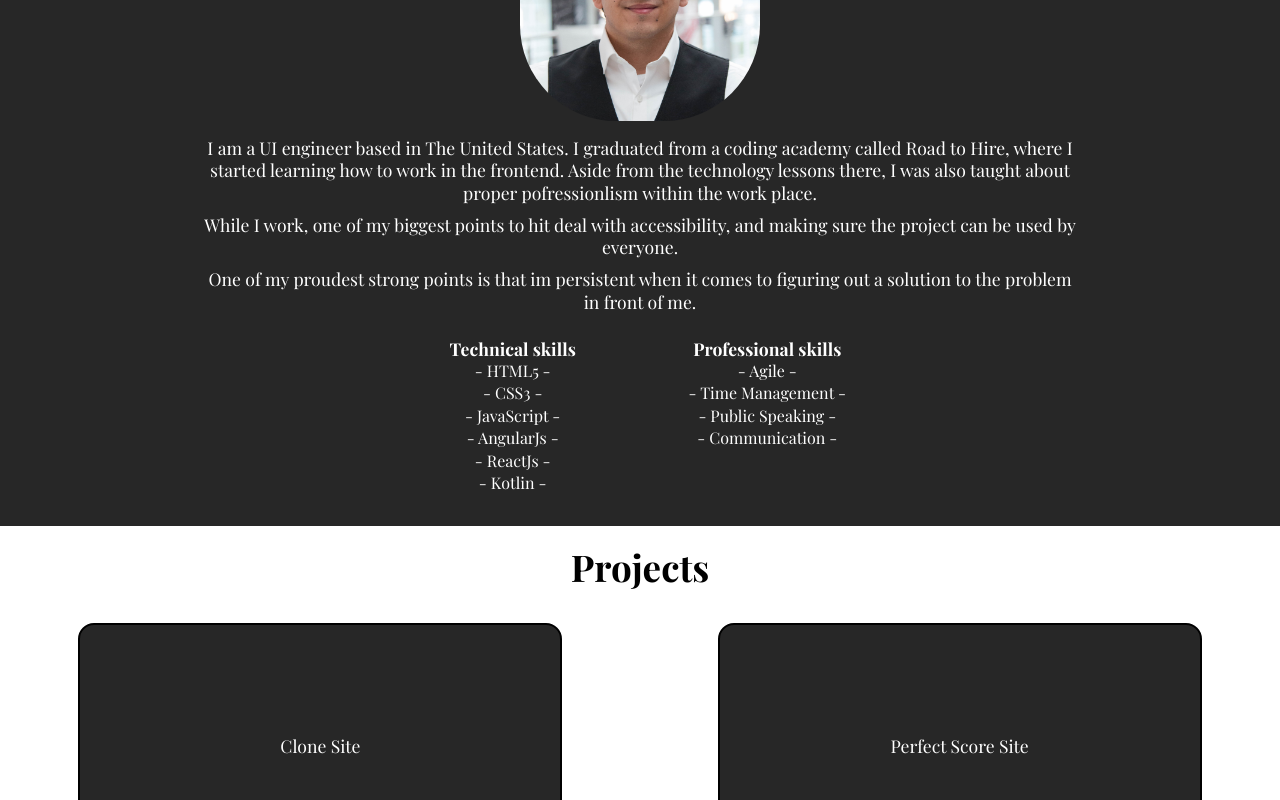
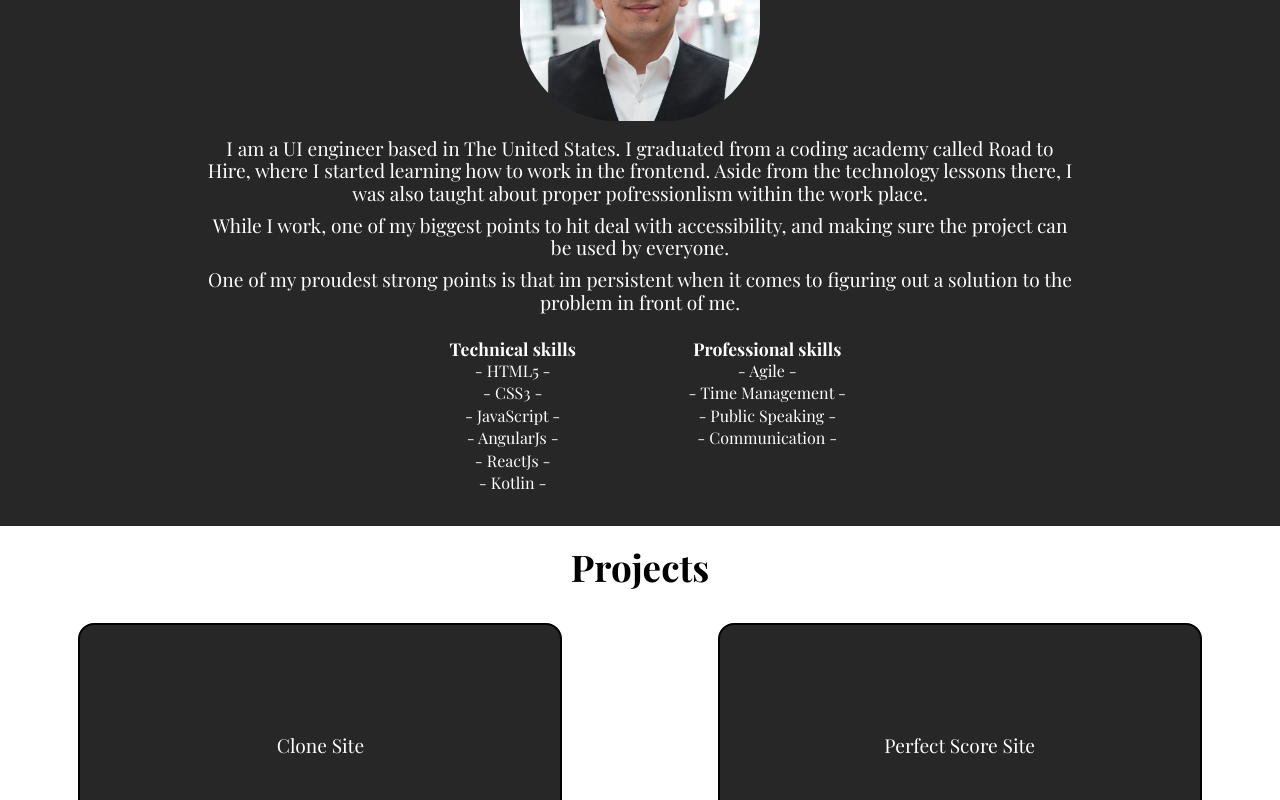
Before and after one commit to NicolasConaway/Nicolas-Conaway, an Angular app: page / in a window 1280 px wide. Shown: the part 1000-1800 px from the top of the page. Built offline with nearby package versions, Linux system fonts and the light colour scheme; a web font is replaced by a local one.

Commit message:
Desktop adjustments

```diff
--- a/src/styles.css
+++ b/src/styles.css
@@ -285,13 +285,13 @@ textarea {
 
 @media (min-width: 1280px) {
     p, ul {
-        font-size: 1.1rem;
+        font-size: 1.2rem;
     }
     h2 {
         font-size: 2.3rem;
     }
     h3 {
-        font-size: 1.2rem;
+        font-size: 1.3rem;
     }
     /* Header */
     .header-link {
```
